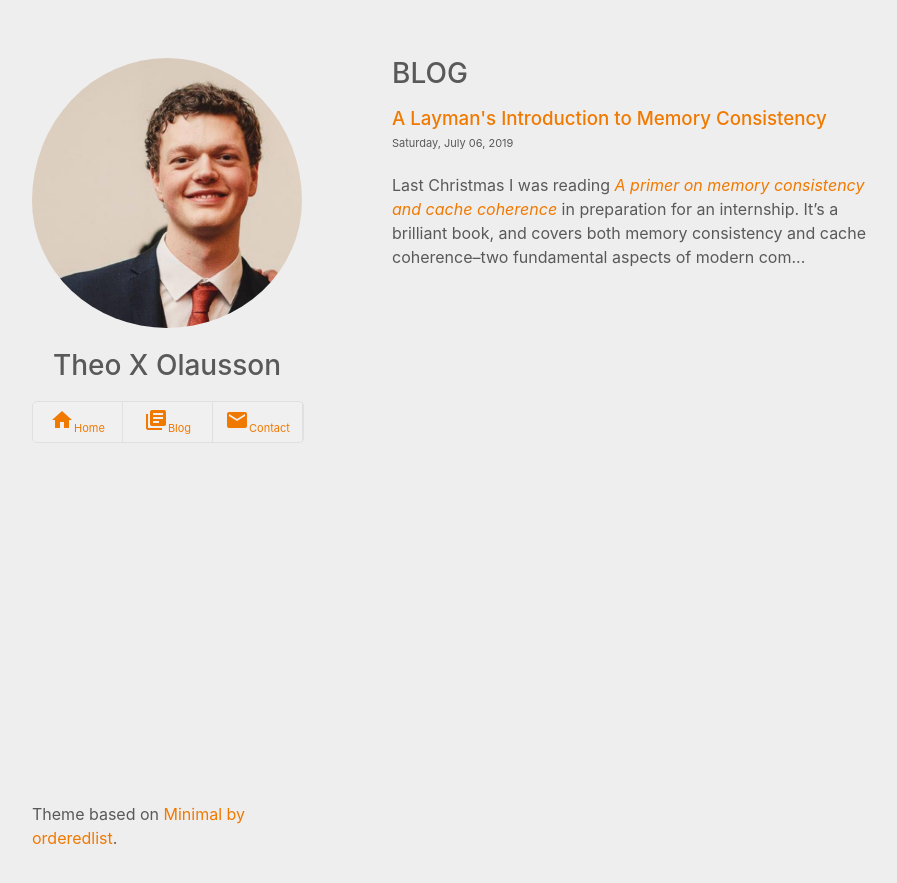
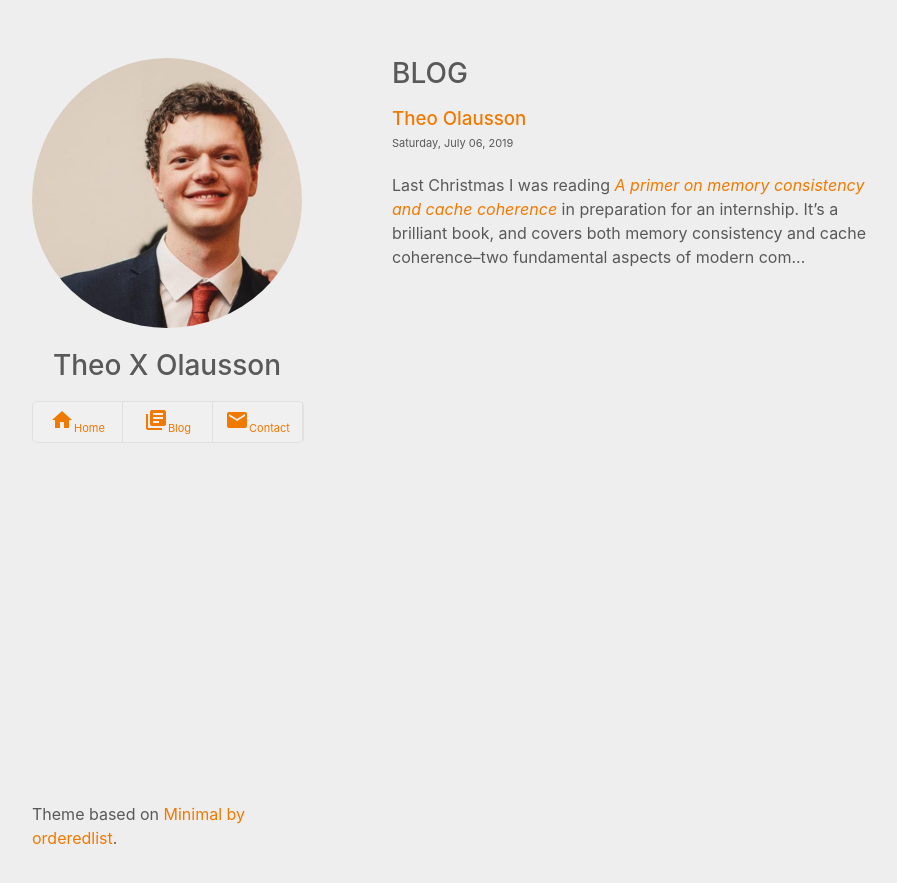
Before and after one commit to theoxo/theoxo.github.io, a Jekyll site: the page built from blog.md, in a window 1280 px wide. Shown: the top 883 px of the page, without its empty margins (178-1075 px from the left). Built offline with Jekyll 4.4.1, drawn with Linux system fonts in a browser that asks for light colours.

Commit message:
fix: correct title of blog post

```diff
--- a/_posts/2019-07-06-a-laymans-introduction-to-memory-consistency.md
+++ b/_posts/2019-07-06-a-laymans-introduction-to-memory-consistency.md
@@ -1,6 +1,6 @@
 ---
 layout: default
-title: A Layman's Introduction to Memory Consistency
+title: Theo Olausson
 subtitle: A Layman's Introduction to Memory Consistency
 ---
 <p>
```
